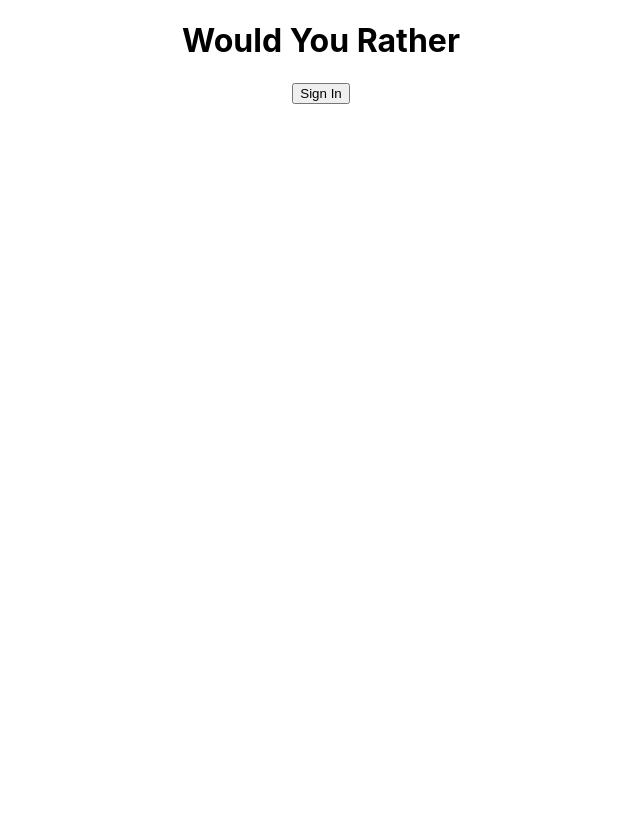
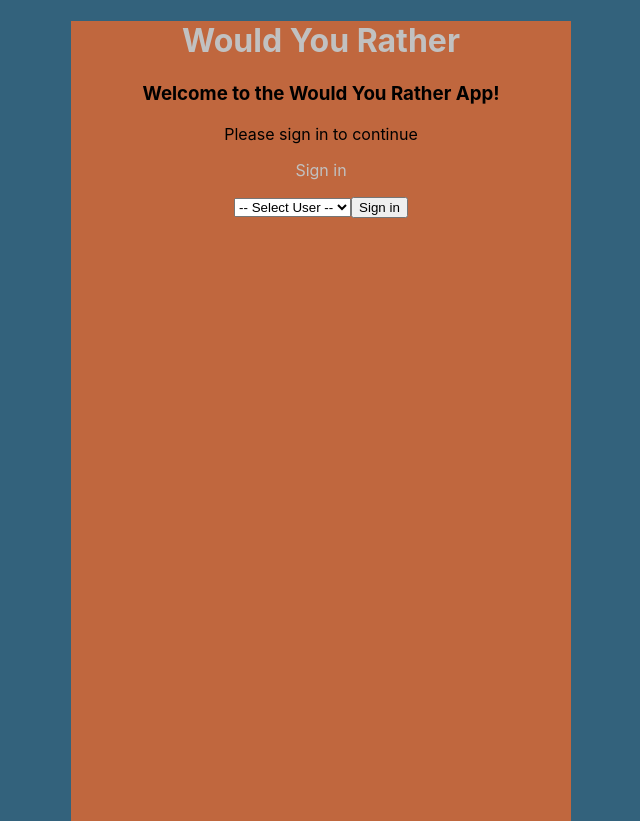
Before and after one commit to nkordis/would-you-rather, a React (Create React App) app: page / in a window 1280 px wide. Shown: the whole page, without its empty margins (319-959 px from the left). Before the commit the page ends 800 px from the top, so only its background shows below. Built offline with nearby package versions, Linux system fonts and the light colour scheme.

Commit message:
feat: add sign in page

```diff
--- a/src/Components/SignIn.js
+++ b/src/Components/SignIn.js
@@ -3,16 +3,44 @@ import { connect } from "react-redux";
 import { handleInitialData } from "../actions/shared";
 
 class SignIn extends Component {
+  constructor(props) {
+    super(props);
+    this.state = {};
+  }
+
+  handleSubmit = (e) => {
+    e.preventDefault();
+    this.props.dispatch(handleInitialData(this.state.tempSelected));
+  };
+
+  handleChange = (e) => {
+    e.preventDefault();
+    this.setState({ tempSelected: e.target.value });
+  };
+
   render() {
     return (
       <div className="SignIn">
-        <button
-          onClick={() =>
-            this.props.dispatch(handleInitialData("tylermcginnis"))
-          }
-        >
-          Sign In
-        </button>
+        <h3>Welcome to the Would You Rather App!</h3>
+        <p>Please sign in to continue</p>
+        <form onSubmit={this.handleSubmit}>
+          <label>
+            <p style={{ color: "#c1c1c1" }}>Sign in</p>
+            <select
+              value={this.state.tempSelected}
+              defaultValue="defaultV"
+              onChange={this.handleChange}
+            >
+              <option disabled value="defaultV">
+                -- Select User --
+              </option>
+              <option value="sarahedot">Sarah Edo</option>
+              <option value="tylermcginnis">Tyler McGinnis</option>
+              <option value="johndoe">John Doe</option>
+            </select>
+          </label>
+          <input type="submit" value="Sign in" />
+        </form>
       </div>
     );
   }
--- a/src/index.css
+++ b/src/index.css
@@ -1,5 +1,6 @@
 body {
   margin: 0;
+  background-color: #33627c;
   font-family: -apple-system, BlinkMacSystemFont, "Segoe UI", "Roboto", "Oxygen",
     "Ubuntu", "Cantarell", "Fira Sans", "Droid Sans", "Helvetica Neue",
     sans-serif;
@@ -14,4 +15,12 @@ code {
 
 .App {
   text-align: center;
+  height: 800px;
+  width: 500px;
+  margin: 0 auto;
+  background-color: #c0673e;
 }
+
+.App h1 {
+  color: #c1c1c1;
+}
```
